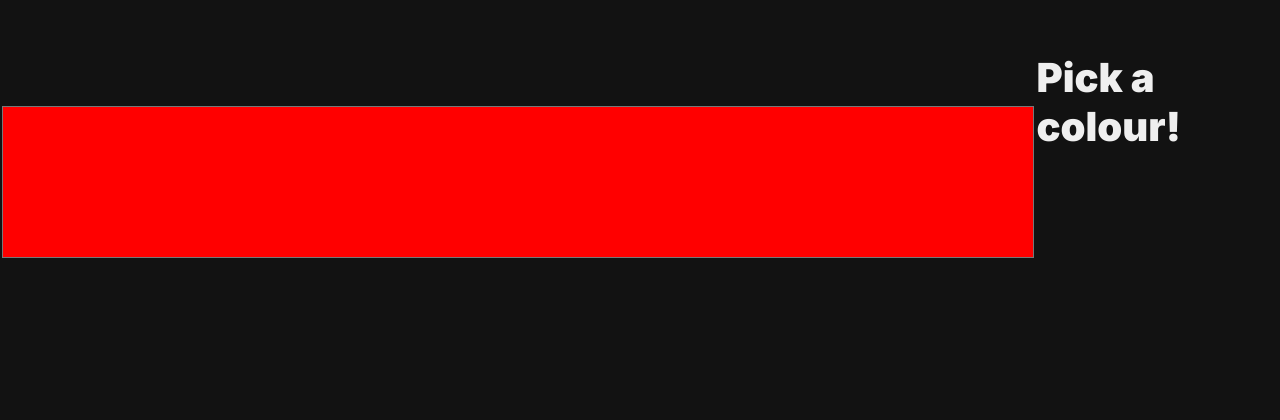
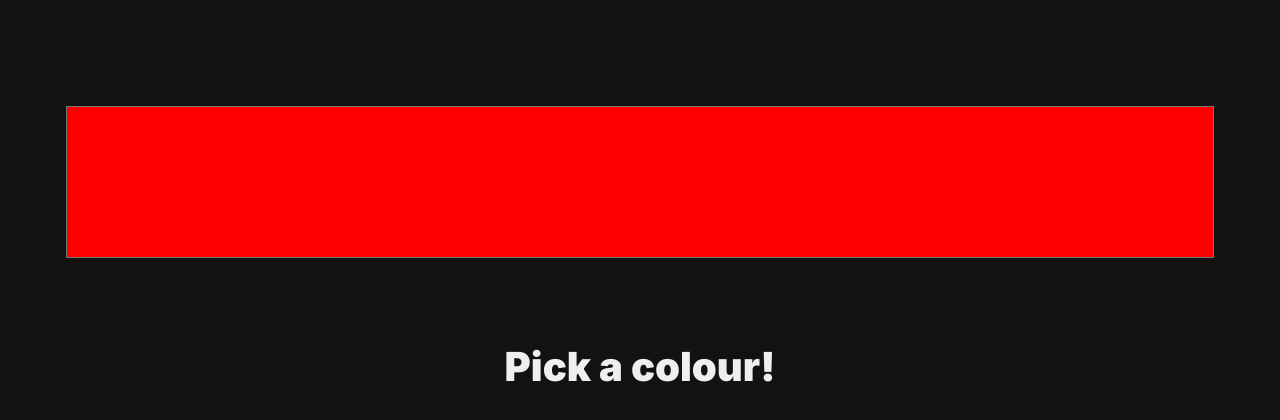
Before and after one commit to Synergetic00/synergetic00.github.io, a plain HTML site: page colourMatcher.html in a window 1280 px wide. Shown: the part 138-558 px from the top of the page. Drawn offline with Linux system fonts and the light colour scheme.

Commit message:
Column mode

```diff
--- a/colourMatcher.html
+++ b/colourMatcher.html
@@ -7,7 +7,7 @@
     <link rel="stylesheet" href="projects/colourMatcher/styles.css">
 </head>
 <body>
-    <div class="ctr spe">
+    <div class="ctr spe col">
         <input type="color" id="colorpicker" value="#ff0000" onchange="onChange()">
         <p id="output">Pick a colour!</p>
     </div>
```
